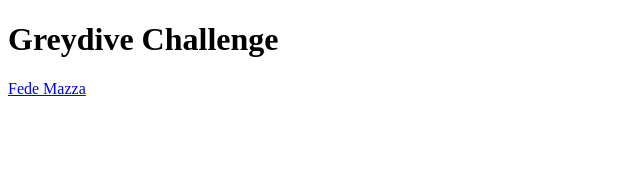
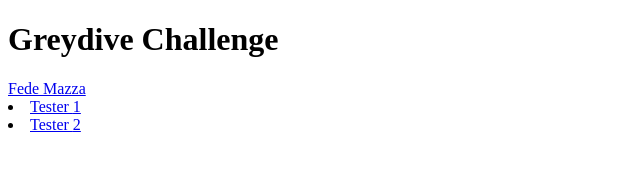
Before and after one commit to fedeferrelli/greydive_challenge, a React (Vite) app: page / in a window 1280 px wide. Shown: the top 188 px of the page, without its empty margins (0-640 px from the left). Built offline with nearby package versions, Linux system fonts and the light colour scheme.

Commit message:
Add Links.jsx to create dinamic links

```diff
--- a/package.json
+++ b/package.json
@@ -10,7 +10,8 @@
   },
   "dependencies": {
     "react": "^18.2.0",
-    "react-dom": "^18.2.0"
+    "react-dom": "^18.2.0",
+    "react-router-dom": "^6.4.3"
   },
   "devDependencies": {
     "@types/react": "^18.0.24",
--- a/src/App.jsx
+++ b/src/App.jsx
@@ -1,4 +1,8 @@
 import { DataProvider } from "./context/Context";
+import { BrowserRouter as Router, Route, Routes } from "react-router-dom";
+
+import Links from './components/Links'
+
 
 function App() {
   return (
@@ -9,6 +13,13 @@ function App() {
           Fede Mazza
         </a>
       </div>
+
+      <Router>
+          <Routes>
+            <Route path="/" element={<Links />} />
+          </Routes>
+        </Router>
+
     </DataProvider>
   );
 }
--- /dev/null
+++ b/src/components/Links.jsx
@@ -0,0 +1,20 @@
+import { DataContext } from "../context/Context";
+import { useContext } from "react";
+
+import { Link } from "react-router-dom";
+
+function Links() {
+  const { data } = useContext(DataContext);
+
+  return (
+    <>
+      {data?.map((data, i) => (
+        <li key={i}>
+          <Link to={`/tester-${i + 1}`}> Tester {i + 1}</Link>
+        </li>
+      ))}
+    </>
+  );
+}
+
+export default Links;
```
Also changed, not shown: 1 other file (tests, documents, lock files or other folders).
